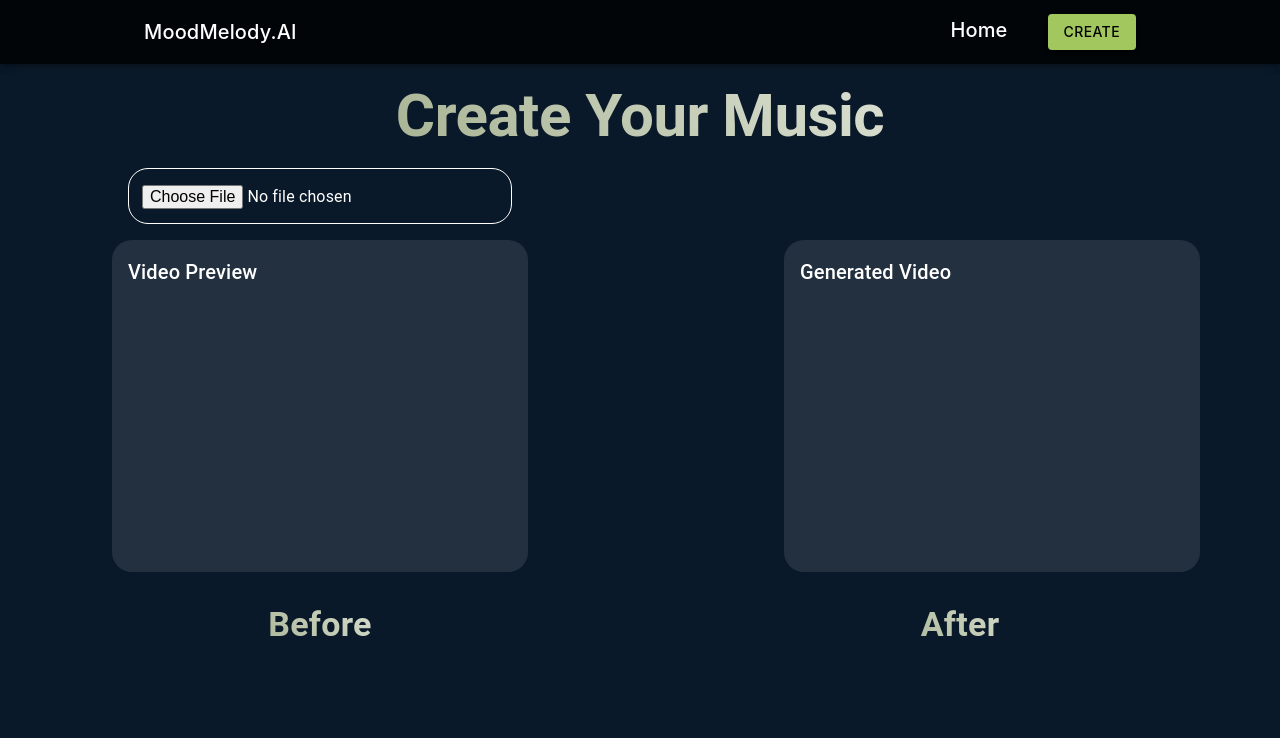
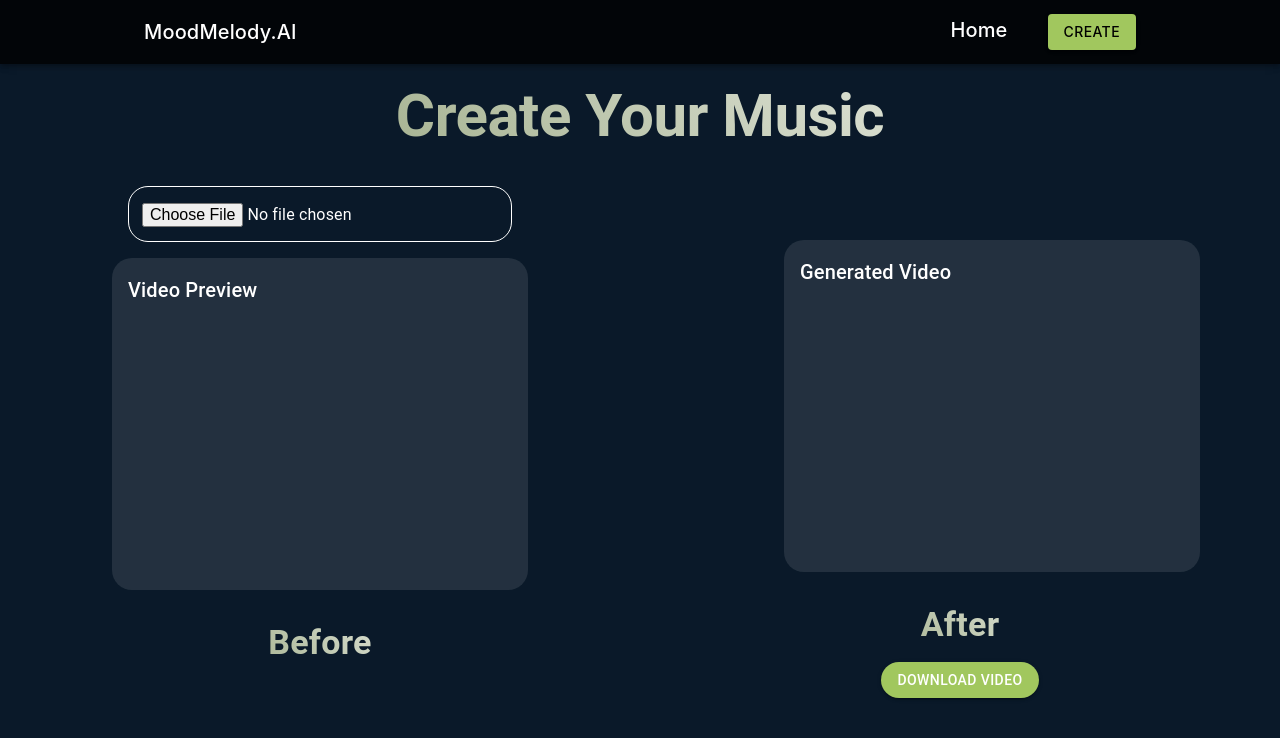
Before and after one commit to StephanieNhiLe/MoodMelody-AI, a React (Create React App) app in the folder Frontend/: page /create-music in a window 1280 px wide. Shown: the top 738 px of the page. Built offline with nearby package versions, Linux system fonts and the light colour scheme.

Commit message:
adjusted formatting of button and text of generated video on frontend

```diff
--- a/Frontend/src/components/CreateMusicPage.js
+++ b/Frontend/src/components/CreateMusicPage.js
@@ -398,7 +398,7 @@ const CreateMusicPage = () => {
             gap: '10px',
           }}
         >
-          <VideoPlaceholder sx={{ aspectRatio: videoAspectRatio }}>
+          <VideoPlaceholder sx={{ aspectRatio: videoAspectRatio, justifyContent: 'center' }}>
             <StyledVideo controls>
               <source src={previewUrl} type="video/mp4" />
               Your browser does not support the video tag.
@@ -479,13 +479,6 @@ const CreateMusicPage = () => {
               Your browser does not support the video tag.
             </StyledVideo>
           </VideoPlaceholder>
-          <Button
-            variant="contained"
-            sx={{ backgroundColor: '#A1C75E', alignSelf: 'end', mt: 6, borderRadius: 20 }}
-            onClick={handleDownloadVideo}
-          >
-            Download Video
-          </Button>
         </div>
       ) : (
         <GreyPlaceholder sx={{ borderRadius: 5 }}>
@@ -509,6 +502,13 @@ const CreateMusicPage = () => {
       >
         After
       </Typography>
+      <Button
+            variant="contained"
+            sx={{ backgroundColor: '#A1C75E', alignSelf: 'center', borderRadius: 20 }}
+            onClick={handleDownloadVideo}
+          >
+            Download Video
+          </Button>
     </Box>
   </Box>
 </Box>
```
